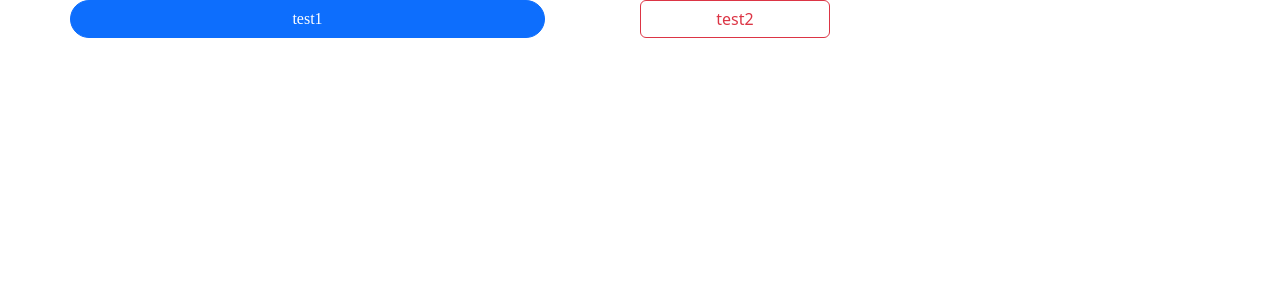
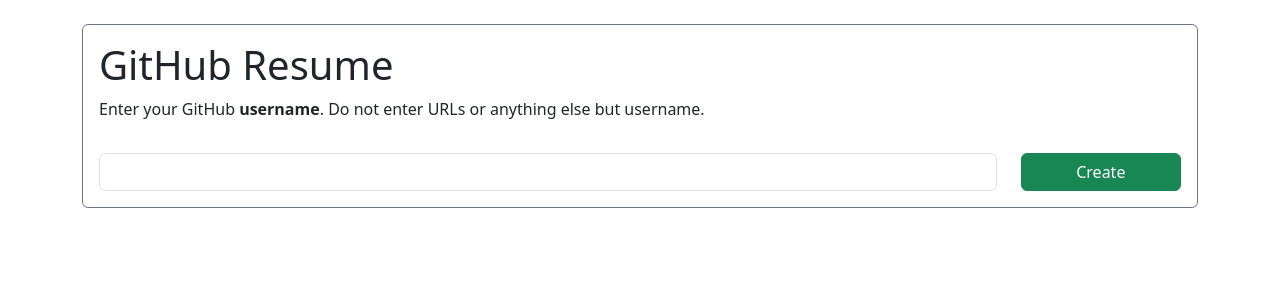
Before and after one commit to kozopas228/koitechs-teset-assignment, a React app: page / in a window 1280 px wide. Shown: the top 300 px of the page. Built offline with nearby package versions, Linux system fonts and the light colour scheme.

Commit message:
add layout to Home Page

```diff
--- a/src/pages/home/HomePage.tsx
+++ b/src/pages/home/HomePage.tsx
@@ -1,15 +1,49 @@
-import React from 'react';
+import React, { ChangeEvent, useState } from 'react';
 import styles from './HomePage.module.css';
+import { useNavigate } from 'react-router-dom';
 
 const HomePage = () => {
+    const navigate = useNavigate();
+    const [username, setUsername] = useState('');
+
+    function handleUsernameChange(e: ChangeEvent<HTMLInputElement>) {
+        setUsername(e.target.value);
+    }
+    function handleCreateClick() {
+        navigate(`/${username}`);
+    }
+
     return (
         <div className={`container`}>
-            <div className={'row'}>
-                <button className={`btn btn-primary col-md-5 ${styles['knopka']}`}>test1</button>
-                <button
-                    className={'btn btn-outline-danger col-md-2 offset-md-1'}>
-                    test2
-                </button>
+            <div className={'border border-secondary rounded p-3 mt-4'}>
+                <div className='row'>
+                    <div className='col-12'>
+                        <h1>GitHub Resume</h1>
+                    </div>
+                </div>
+                <div className='row'>
+                    <div className='col-12'>
+                        <p>
+                            Enter your GitHub <b>username</b>. Do not enter URLs
+                            or anything else but username.
+                        </p>
+                    </div>
+                </div>
+                <form className='row mt-3'>
+                    <div className='col-lg-10 col-8'>
+                        <input
+                            className='form-control'
+                            onChange={handleUsernameChange}
+                        />
+                    </div>
+                    <div className={'col-lg-2 col-4 '}>
+                        <button
+                            className='w-100 btn btn-success'
+                            onClick={handleCreateClick}>
+                            Create
+                        </button>
+                    </div>
+                </form>
             </div>
         </div>
     );
--- a/src/pages/resume/ResumePage.tsx
+++ b/src/pages/resume/ResumePage.tsx
@@ -1,8 +1,9 @@
-import React from 'react';
+import React, { useState } from 'react';
 import styles from './ResumePage.module.css';
+import { useParams } from 'react-router-dom';
 
 const ResumePage = () => {
-    return <div>Resume</div>;
+
 };
 
 export default ResumePage;
```
